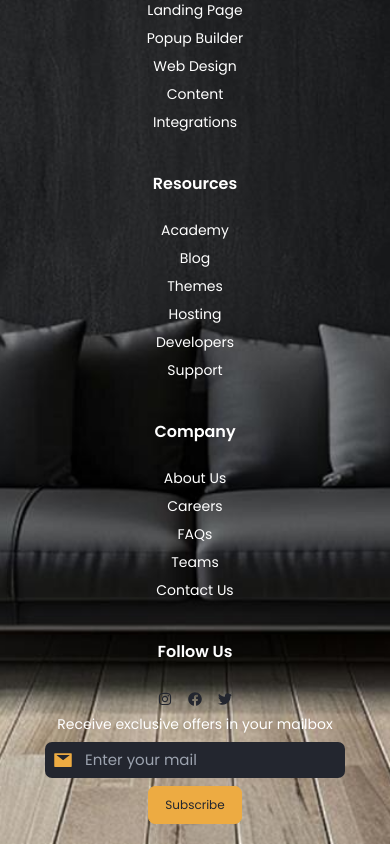
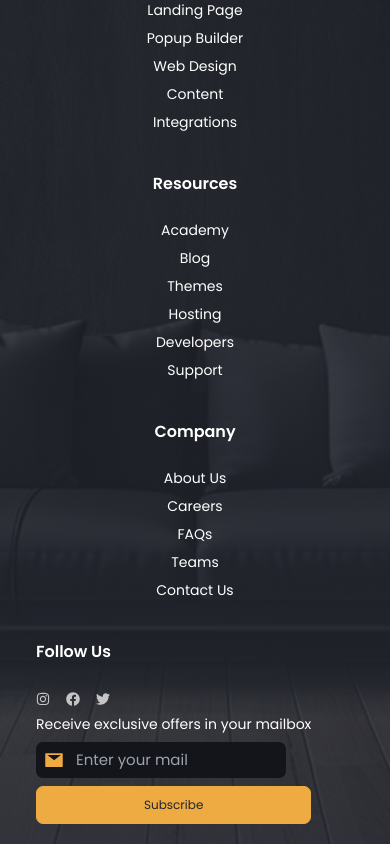
Before and after one commit to AndrewToks/landing-page, a React (Vite) app: page / in a window 390 px wide. Shown: the part 6820-7664 px from the top of the page. Built offline with nearby package versions, Linux system fonts and the light colour scheme.

Commit message:
footer Section

```diff
--- a/src/Footer.jsx
+++ b/src/Footer.jsx
@@ -81,29 +81,29 @@ const Footer = () => {
               </article>
 
               {/* Column 5 */}
-              <article  className="flex flex-col gap-4 items-center lg:items-start">
+              <article className="flex flex-col gap-4 items-start">
   <h1 className="font-semibold mb-3">Follow Us</h1>
-                <ul className="space-y-2 text-sm justify-center flex flex-col items-center lg:items-start">
-                <li className="flex gap-4 text-[#23262F]">
+  <ul className="space-y-2 text-sm flex flex-col items-start">
+    <li className="flex gap-4 text-[#C5C5C5]">
       <FaInstagram />
       <FaFacebook />
       <FaTwitter />
     </li>
     <li className="text-sm">Receive exclusive offers in your mailbox</li>
-                {/* <li className='flex items-center gap-4 '> */}
-                <li className='relative'>
+    <li className="relative w-[250px]">
       <AiFillMail className="absolute left-2 top-1/2 transform -translate-y-1/2 text-[#EDAB42]" size={20} />
       <input
         type="text"
         placeholder="Enter your mail"
-                      className="w-full max-w-[300px] rounded-[7px] text-[15px] py-2 pl-10 pr-4 bg-[#23262f] text-white"
-                    /></li>
-                    <li className="text-[12px] lg:text-[16px] text-[#23262F] bg-[#EDAB42] hover:bg-[#c58927] border border-[#EDAB42] rounded-[7px] py-[8px] px-[16px]">
+        className="w-full rounded-[7px] text-[15px] py-2 pl-10 pr-4 bg-[#13151a] text-white"
+      />
+    </li>
+    <li className="text-[12px] lg:text-[16px] w-full text-[#23262F] bg-[#EDAB42] hover:bg-[#c58927] border border-[#EDAB42] rounded-[7px] py-[8px] px-[16px]">
       Subscribe
     </li>
-
   </ul>
 </article>
+
             </div>
           </div>
         </div>
--- a/src/Hero.jsx
+++ b/src/Hero.jsx
@@ -3,7 +3,7 @@ import NavBar from './NavBar'
 // import "./Hero.css"
 const Hero = () => {
   return (
-    <section className="text-white relative p-3 bg-bgImg w-full h-screen bg-cover bg-center bg-no-repeat">
+    <section className="text-white relative p-3 bg-bgImgHero w-full h-screen bg-cover bg-center bg-no-repeat">
       <NavBar />
       <div className='relative flex flex-col justify-center text-center top-[45px] w-full h-screen lg:h-fit'>
         <p className='text-[30px] lg:text-[60px] max-w-[871px] ml-auto mr-auto'>Personalized Interior Designs For Your Dream Home</p>
--- a/tailwind.config.js
+++ b/tailwind.config.js
@@ -7,7 +7,8 @@ export default {
   theme: {
     extend: {
       backgroundImage:{
-        bgImg: "url('/bg-img.png')",
+        bgImgHero:"url('/bg-img.png')",
+        bgImg:"linear-gradient(to bottom, rgba(35, 38, 47, 0.6), rgba(35, 38, 47, 0.9)), url('/bg-img.png')"
       },
     },
   },
```
Lines whose indentation alone changed are shown as unchanged.
